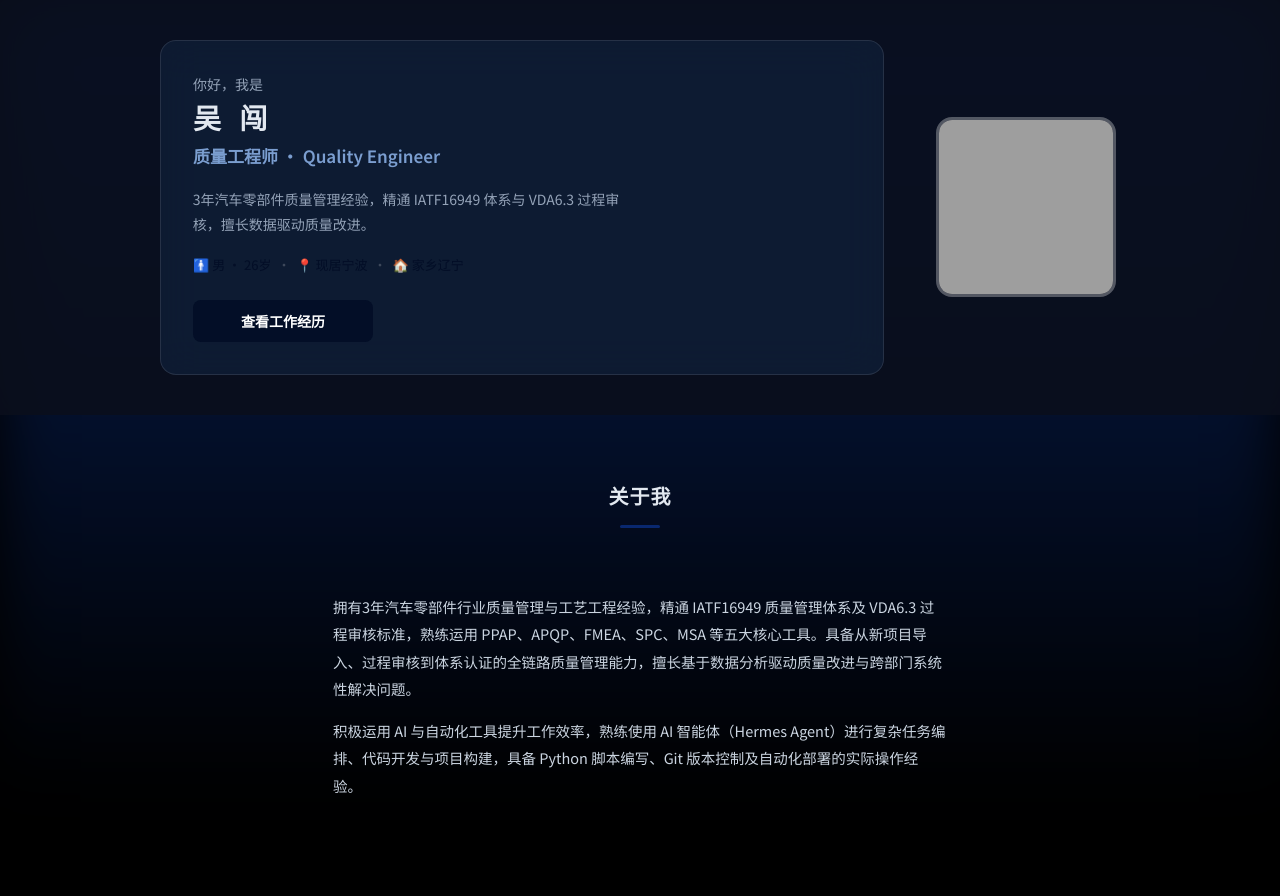
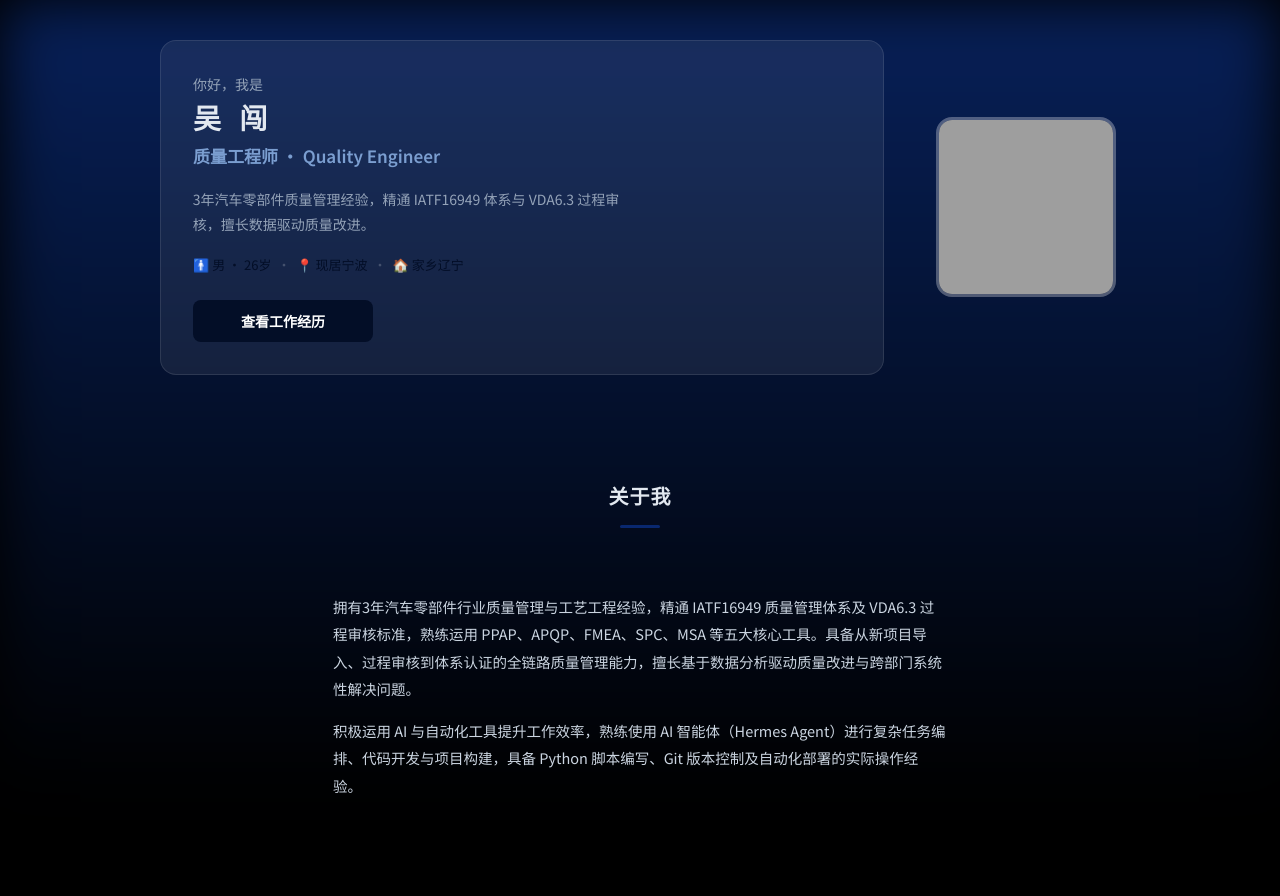
Before and after one commit to Charle-w/personal-website, a plain HTML site: page index.html in a window 1280 px wide. Shown: the top 896 px of the page. Drawn offline with Linux system fonts and the light colour scheme; grey boxes are pictures that could not be loaded.

Commit message:
Rollback: revert hero bleed-through fixes

```diff
--- a/assets/css/style.css
+++ b/assets/css/style.css
@@ -78,9 +78,6 @@
   position: sticky;
   top: 0;
   z-index: 100;
-  background: rgba(10,15,28,0.9);
-  backdrop-filter: blur(20px);
-  -webkit-backdrop-filter: blur(20px);
   transition: padding 0.4s cubic-bezier(0.16, 1, 0.3, 1);
 }
 .hero-inner {
@@ -91,7 +88,7 @@
   gap: 48px;
   transition: gap 0.4s cubic-bezier(0.16, 1, 0.3, 1);
 }
-.hero-text { flex: 1; background: rgba(15,30,55,0.85); backdrop-filter: blur(20px); -webkit-backdrop-filter: blur(20px); border-radius: 16px; padding: 32px; border: 1px solid rgba(255,255,255,0.1); transition: padding 0.4s cubic-bezier(0.16, 1, 0.3, 1); }
+.hero-text { flex: 1; background: rgba(255,255,255,0.07); border-radius: 16px; padding: 32px; border: 1px solid rgba(255,255,255,0.1); transition: padding 0.4s cubic-bezier(0.16, 1, 0.3, 1); }
 
 .hero-greeting {
   display: block;
```
